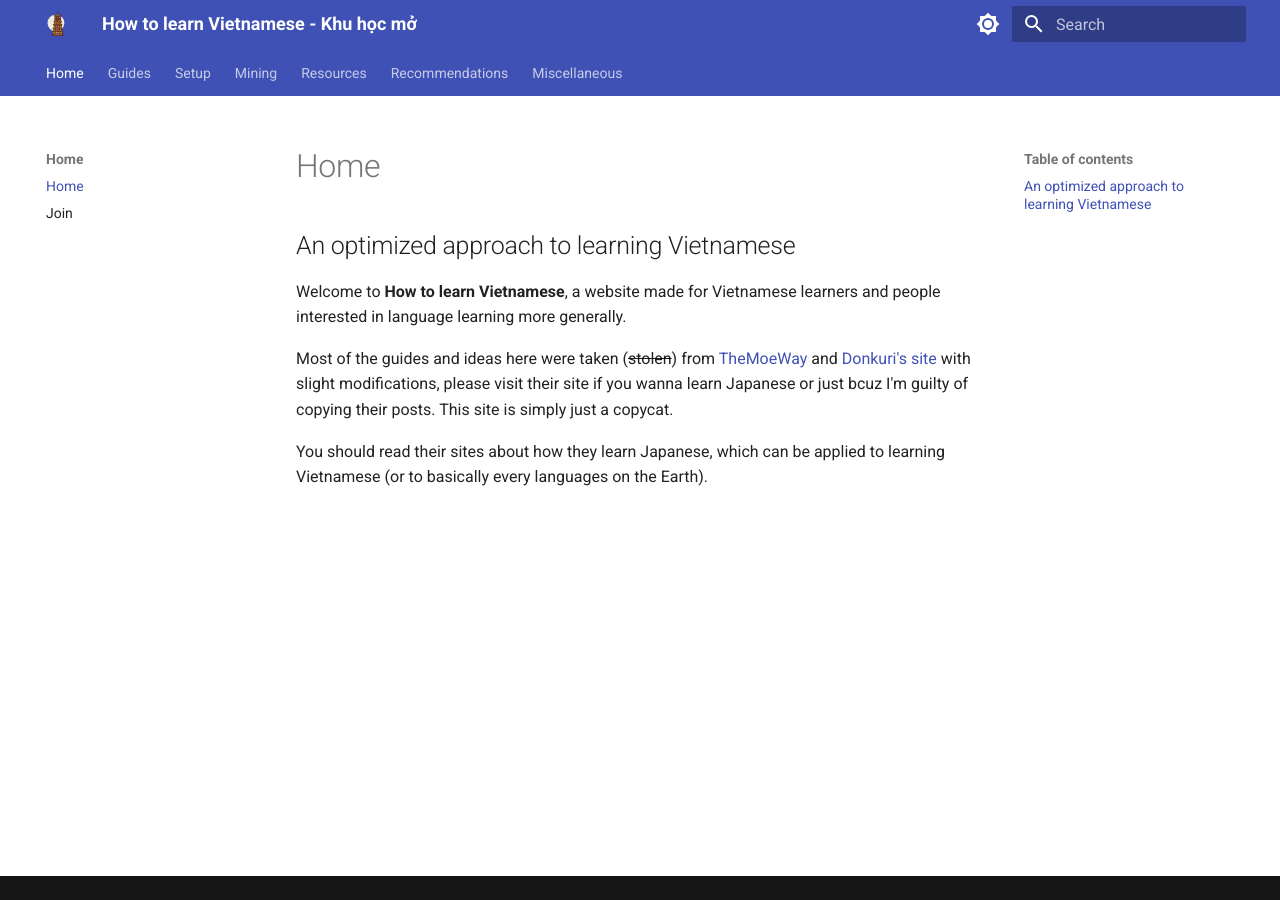
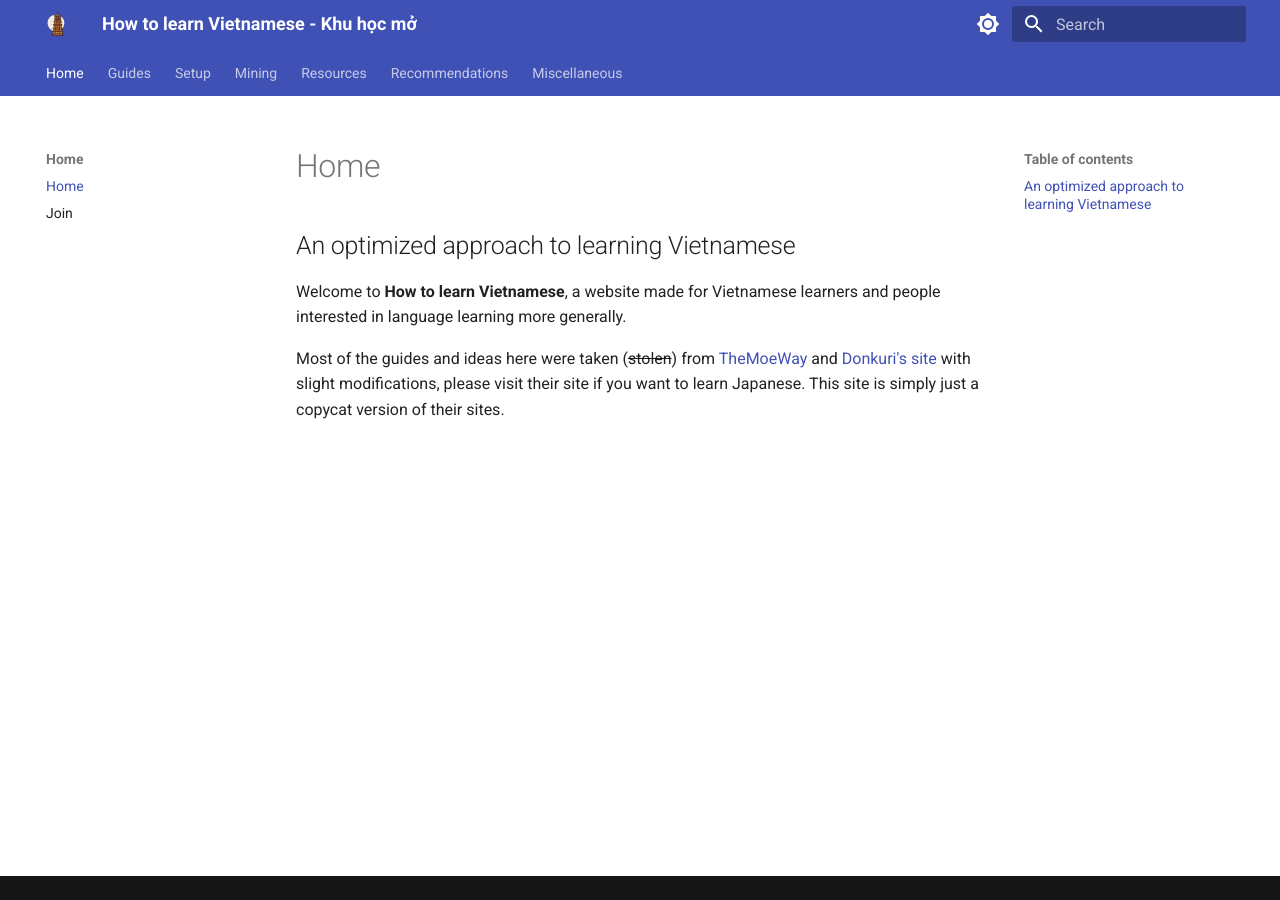
Before and after one commit to daihocmo/learn-vietnamese, an MkDocs documentation site: the page built from docs/index.md, in a window 1280 px wide. Built offline with MkDocs 1.6.1 and Material for MkDocs 9.7.7, drawn with Linux system fonts in a browser that asks for light colours.

Commit message:
updated main page

```diff
--- a/docs/index.md
+++ b/docs/index.md
@@ -2,6 +2,4 @@
 
 Welcome to **How to learn Vietnamese**, a website made for Vietnamese learners and people interested in language learning more generally.
 
-Most of the guides and ideas here were taken (~~stolen~~) from [TheMoeWay](https://learnjapanese.moe/) and [Donkuri's site](https://donkuri.github.io/learn-japanese/) with slight modifications, please visit their site if you wanna learn Japanese or just bcuz I'm guilty of copying their posts. This site is simply just a copycat.
-
-You should read their sites about how they learn Japanese, which can be applied to learning Vietnamese (or to basically every languages on the Earth).
+Most of the guides and ideas here were taken (~~stolen~~) from [TheMoeWay](https://learnjapanese.moe/) and [Donkuri's site](https://donkuri.github.io/learn-japanese/) with slight modifications, please visit their site if you want to learn Japanese. This site is simply just a copycat version of their sites.
```
